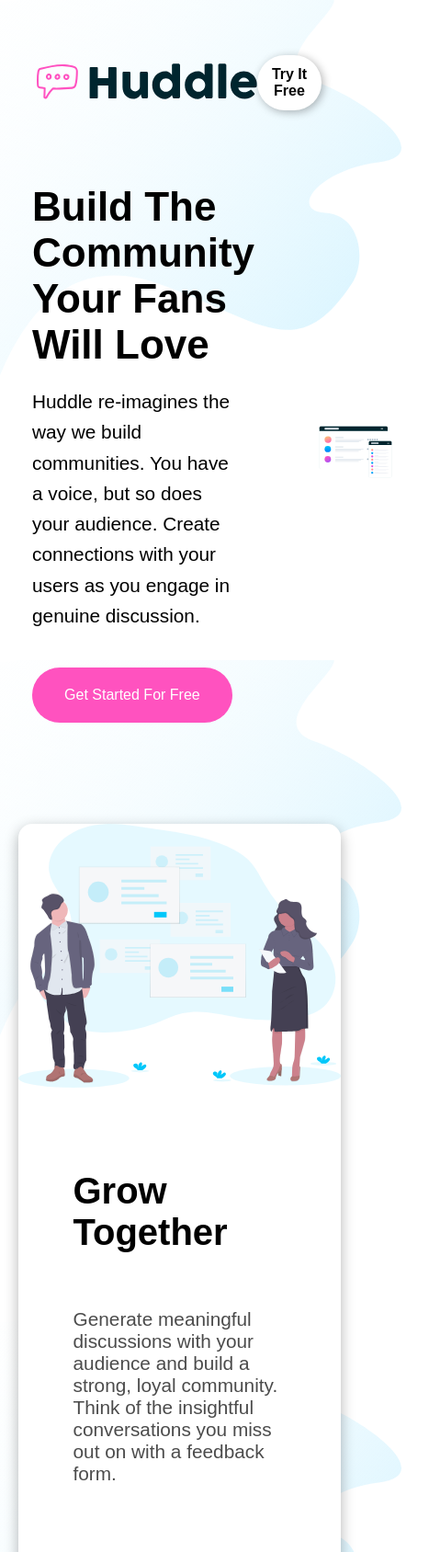
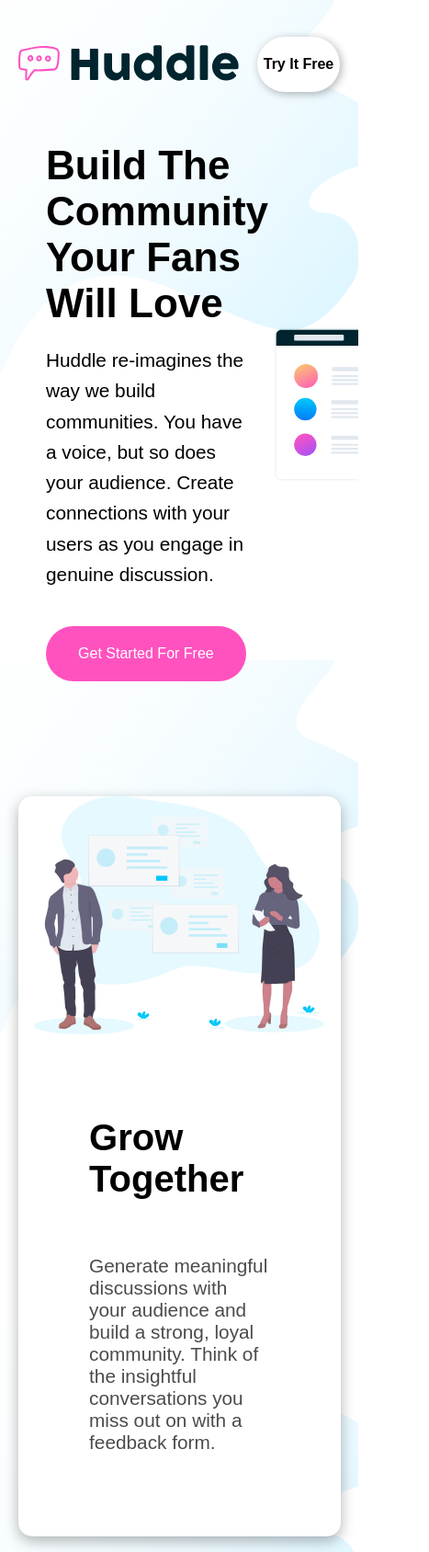
Before and after one commit to Amany-sayed/Huddle-landing-page, a plain HTML site: page index.html in a window 390 px wide. Shown: the top 1688 px of the page at 92% size, 467 px wide, since content can reach past the window. Drawn offline with Linux system fonts and the light colour scheme.

Commit message:
fixing some dimensions

```diff
--- a/style.css
+++ b/style.css
@@ -5,7 +5,7 @@
 }
 
 body {
-    background: url("images/bg-hero-desktop.svg") ;
+  background: url("images/bg-hero-desktop.svg");
   font-family: Arial, sans-serif;
 }
 
@@ -37,7 +37,6 @@ nav .btn:hover {
   transform: scale(1.1);
 }
 
-
 /* First Section */
 
 .mockups-section {
@@ -45,7 +44,7 @@ nav .btn:hover {
   align-items: center;
   justify-content: space-between;
   max-width: 1300px;
-    margin-left: 35px ;
+  margin-left: 35px;
   margin-bottom: 90px;
   padding: 20px;
   /* margin-right: 60px; */
@@ -55,7 +54,6 @@ nav .btn:hover {
   width: 90%;
   padding-right: 30px;
 }
-
 
 .left__mockups h1 {
   font-size: 2.75rem;
@@ -84,7 +82,7 @@ nav .btn:hover {
   margin: 5px 60px;
 }
 
-.left__mockups .btn__mockups:hover{
+.left__mockups .btn__mockups:hover {
   background-color: hsl(322, 100%, 80%);
   transform: scale(1.1);
 }
@@ -100,7 +98,6 @@ nav .btn:hover {
   height: auto;
   margin-left: 300px;
   justify-content: space-evenly;
-
 }
 
 .feature-section {
@@ -135,9 +132,8 @@ nav .btn:hover {
   text-align: left;
   margin: 30px 0;
   font-size: 1.3rem;
-    opacity: .7;
+  opacity: 0.7;
 }
-
 
 .F__rec .right {
   flex: 1;
@@ -148,9 +144,6 @@ nav .btn:hover {
   max-width: 100%;
   height: auto;
 }
-
-
-
 
 /* ///////////////////////////////// */
 
@@ -175,9 +168,8 @@ nav .btn:hover {
 .sec__rec .left p {
   margin: 30px 0;
   font-size: 1.3rem;
-    opacity: .7;
+  opacity: 0.7;
 }
-
 
 .sec__rec .right {
   flex: 1;
@@ -188,7 +180,6 @@ nav .btn:hover {
   max-width: 100%;
   height: auto;
 }
-
 
 /*///////////////////////// */
 .third__rec {
@@ -203,16 +194,16 @@ nav .btn:hover {
   margin: 20px;
   text-align: left;
 }
-.third__rec .left h1{
+.third__rec .left h1 {
   align-items: left;
   margin: 30px 0;
   font-size: 2.5rem;
 }
-.third__rec .left p{
+.third__rec .left p {
   align-items: left;
   margin: 30px 0;
   font-size: 1.3rem;
-    opacity: .7;
+  opacity: 0.7;
 }
 
 .third__rec .right {
@@ -225,7 +216,7 @@ nav .btn:hover {
   height: auto;
 }
 
-.feature-section_end{
+.feature-section_end {
   text-align: center;
   padding: 60px;
   margin: 0 auto;
@@ -240,10 +231,9 @@ nav .btn:hover {
   align-items: center;
   flex-direction: column;
   text-align: center;
-
 }
 
-.last__rec h1{
+.last__rec h1 {
   margin-bottom: 20px;
   font-size: 1.5rem;
   align-items: center;
@@ -259,14 +249,13 @@ nav .btn:hover {
   text-align: center;
   font-size: 16px;
   transition: background-color 0.6s, transform 0.3s;
-    margin:0;
+  margin: 0;
 }
 
- .last__rec .btn:hover{
+.last__rec .btn:hover {
   background-color: hsl(322, 100%, 80%);
   transform: scale(1.1);
 }
-
 
 /* ////////////////////////////////////////////// */
 footer {
@@ -290,7 +279,6 @@ footer section .footer {
   gap: 10px;
   color: white;
 }
-
 
 footer section .footer .location,
 footer section .footer .phone-number,
@@ -357,15 +345,13 @@ footer section .social-media p {
   font-size: 14px;
 }
 
-
-
 @media (max-width: 1440px) {
-    nav  {
+  nav {
     width: 100%;
     padding: 40px;
     margin: 0px;
   }
-    nav .btn{
+  nav .btn {
     width: 40%;
     padding: 0px;
     margin: 20px 0px;
@@ -376,14 +362,13 @@ footer section .social-media p {
   .mockups-section {
     padding: 0px;
     width: 85%;
-
   }
   .mockups-section .left__mockups p {
     width: 90%;
     padding: 0px;
     margin: 20px 0px;
   }
-    .mockups-section .left__mockups .btn__mockups{
+  .mockups-section .left__mockups .btn__mockups {
     width: 90%;
     padding: 0px;
     margin: 20px 0px;
@@ -393,30 +378,27 @@ footer section .social-media p {
     padding: 0px;
     margin: 0px;
   }
-    .mockups-section .right__mockups img{
+  .mockups-section .right__mockups img {
     width: 600px;
     padding: 0px;
     margin: 40px;
   }
-    .feature-section{
+  .feature-section {
     padding: 0px;
     width: 90%;
     height: 90%;
-
   }
 
-    .feature-section .left{
+  .feature-section .left {
     order: 2;
-
   }
-    .feature-section_end{
+  .feature-section_end {
     min-width: 90%;
-
   }
-    .feature-section_end .last__rec h1{
+  .feature-section_end .last__rec h1 {
     font-size: 1.75rem;
   }
-    .feature-section_end .last__rec .btn{
+  .feature-section_end .last__rec .btn {
     font-size: 1.5rem;
     width: 70%;
     height: 55px;
@@ -505,17 +487,23 @@ footer section .social-media p {
     margin: 0 auto;
     max-width: 80%;
   }
-       .F__rec, .sec__rec, .third__rec {
+  .F__rec,
+  .sec__rec,
+  .third__rec {
     flex-direction: column;
     align-items: center;
     text-align: center;
   }
-    .F__rec .left, .sec__rec .left, .third__rec .left {
+  .F__rec .left,
+  .sec__rec .left,
+  .third__rec .left {
     padding: 40px;
     text-align: center;
     justify-content: center;
   }
-    .F__rec img, .sec__rec img, .third__rec img {
+  .F__rec img,
+  .sec__rec img,
+  .third__rec img {
     display: block;
     margin: 0 auto;
     max-width: 80%;
@@ -525,7 +513,6 @@ footer section .social-media p {
     flex-direction: column;
     gap: 0px;
     padding: 110px 50px;
-
   }
   footer .social-media {
     display: flex;
@@ -544,7 +531,6 @@ footer section .social-media p {
     font-size: 14px;
     text-align: center;
   }
-
 }
 
 @media (max-width: 768px) {
@@ -553,15 +539,21 @@ footer section .social-media p {
     align-items: center;
     text-align: center;
   }
-    .F__rec, .sec__rec, .third__rec {
+  .F__rec,
+  .sec__rec,
+  .third__rec {
     flex-direction: column;
     align-items: center;
     text-align: center;
   }
-    .F__rec .left, .sec__rec .left, .third__rec .left {
+  .F__rec .left,
+  .sec__rec .left,
+  .third__rec .left {
     text-align: center;
   }
-    .F__rec img, .sec__rec img, .third__rec img {
+  .F__rec img,
+  .sec__rec img,
+  .third__rec img {
     display: block;
     margin: 0 auto;
     max-width: 80%;
@@ -569,22 +561,104 @@ footer section .social-media p {
 }
 
 @media (max-width: 480px) {
-    .feature-section {
+  nav {
+    display: flex;
+    justify-content: space-between;
+    align-items: center;
+    padding: 20px;
+  }
+
+  nav .btn {
+    margin-left: 20px;
+    margin-right: 0px;
+  }
+
+  .mockups-section {
+    display: flex;
+    align-items: center;
+    justify-content: space-between;
+    width: 100%;
+    padding: 15px;
+}
+
+.mockups-section .left__mockups {
+    flex: 1;
+    display: flex;
+    flex-direction: column;
+    justify-content: center;
+}
+
+.mockups-section .left__mockups h1 {
+    width: auto;
+    height: auto;
+    margin: 0;
+}
+
+.mockups-section .right__mockups {
+    flex: 1;
+    display: flex;
+    justify-content: flex-end;
+}
+
+.mockups-section .right__mockups img {
+    max-width: 100%;
+    min-height: 200px;
+    min-width: 200px;
+    padding: 0 0;
+}
+
+  }
+  footer section {
+    max-width: min-content;
+  }
+  .F__rec,
+  .sec__rec,
+  .third__rec {
+    max-width: 90%;
     flex-direction: column;
     align-items: center;
     text-align: center;
+    padding: 0px;
   }
-     .F__rec, .sec__rec, .third__rec {
+  footer {
+    width: 100%;
+    padding: 110px 0px;
+    margin: 0;
+    display: flex;
     flex-direction: column;
-        align-items: center;
+  }
+  body,
+  html {
+    overflow-x: hidden;
+  }
+  .F__rec .left,
+  .sec__rec .left,
+  .third__rec .left {
     text-align: center;
   }
-    .F__rec .left, .sec__rec .left, .third__rec .left {
-        text-align: center;
-    }
-    .F__rec img, .sec__rec img, .third__rec img {
+  .F__rec img,
+  .sec__rec img,
+  .third__rec img {
     display: block;
     margin: 0 auto;
     max-width: 100%;
   }
+  footer section {
+    display: flex;
+    flex-direction: column;
+    gap: 0px;
+    padding: 110px 50px;
+    margin: 0px 0px;
+    max-width: min-content;
   }
+ .feature-section_end {
+    min-width: 90%;
+  }
+  .feature-section_end .last__rec h1 {
+    font-size: 1.25rem;
+  }
+  .feature-section_end .last__rec .btn {
+    font-size: 1rem;
+    width: 80%;
+    height: 40px;
+  }
```
Also changed, not shown: 1 other file. Lines whose indentation alone changed are shown as unchanged.
